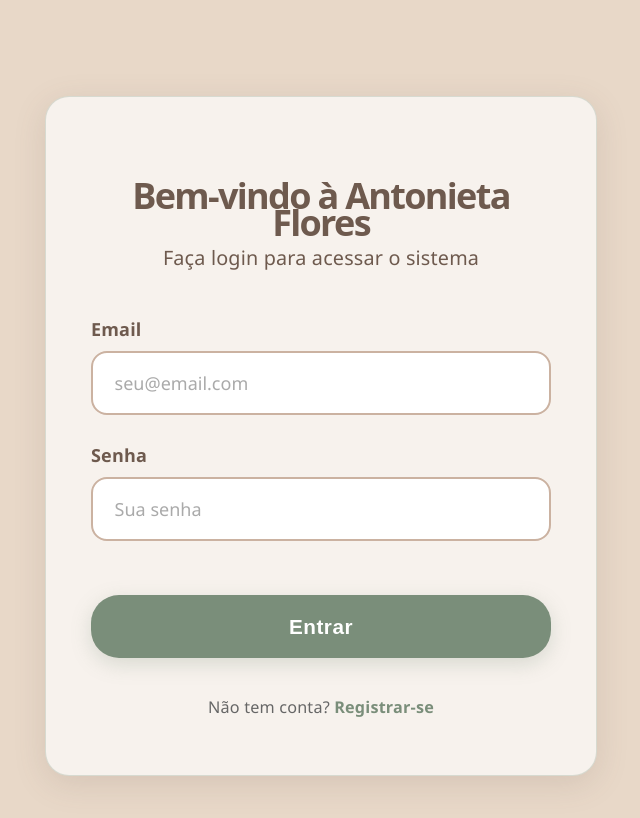
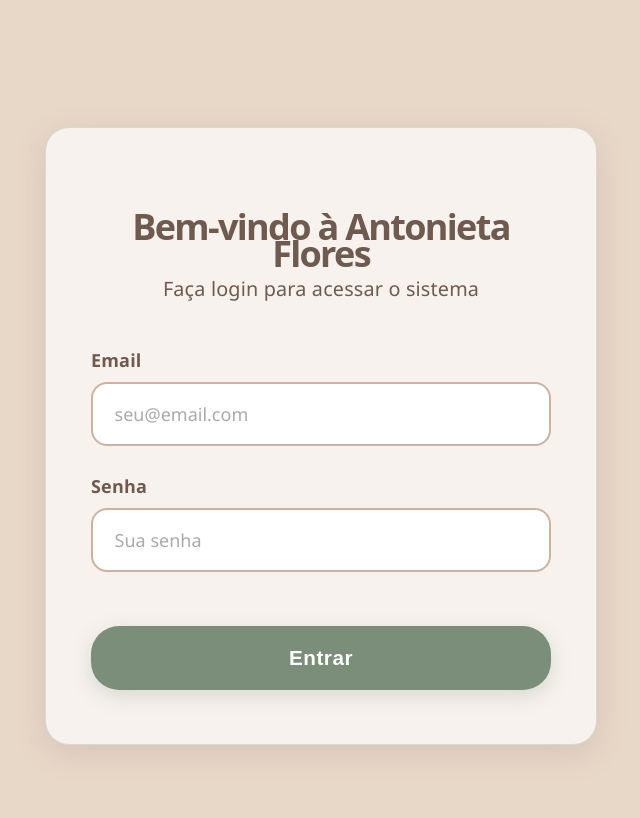
Before and after one commit to lucasrcdesa/antonietaFlores, a React (Vite) app in the folder front/: page /login in a window 1280 px wide. Shown: the top 818 px of the page, without its empty margins (355-995 px from the left). Built offline with nearby package versions, Linux system fonts and the light colour scheme.

Commit message:
Retirando botao de registro

```diff
--- a/front/src/login/loginScreen.tsx
+++ b/front/src/login/loginScreen.tsx
@@ -90,10 +90,6 @@ const LoginScreen = () => {
                         {isLoading ? 'Entrando...' : 'Entrar'}
                     </button>
                 </form>
-
-                <p className={styles.registerLink}>
-                    Não tem conta? <a href="/register">Registrar-se</a>
-                </p>
             </div>
         </div>
     );
```
